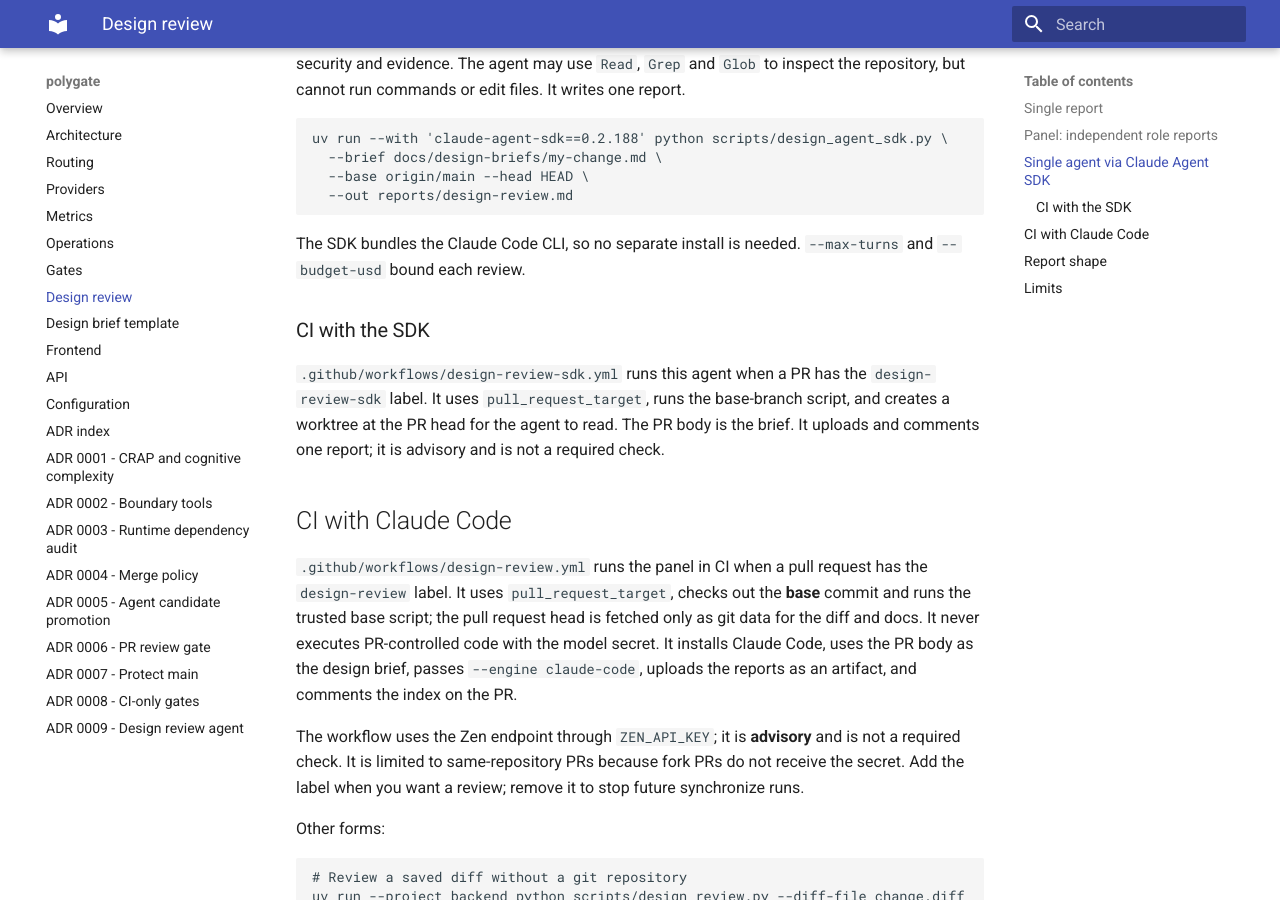
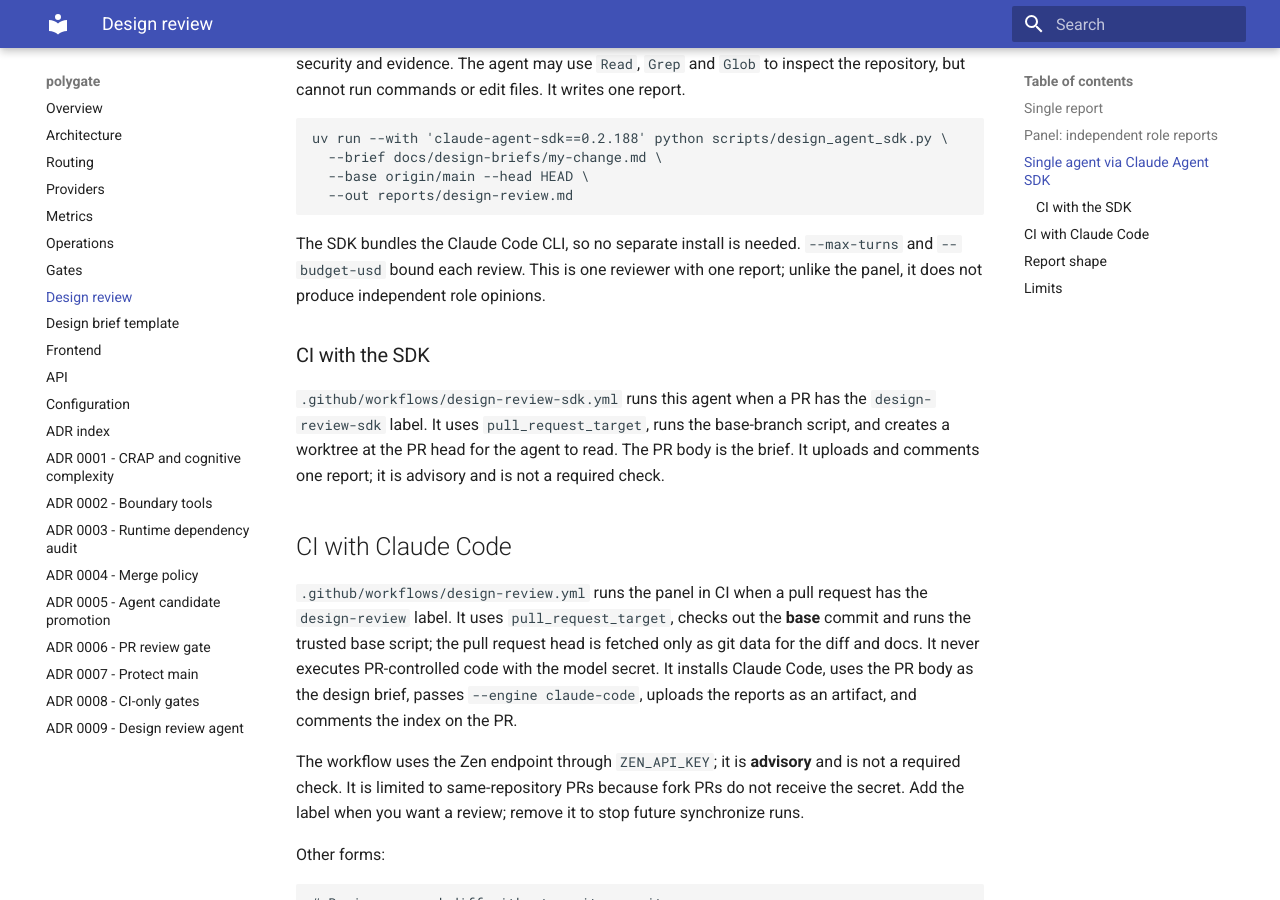
Before and after one commit to Zephyr236/polygate, an MkDocs documentation site: the page built from docs/design-review.md, in a window 1280 px wide and 900 px high, scrolled down 1262 px. Built offline with MkDocs 1.6.1 and Material for MkDocs 9.7.7, drawn with Linux system fonts in a browser that asks for light colours.

Commit message:
docs: clarify the SDK agent is one reviewer
Co-Authored-By: Claude Code <noreply@anthropic.com>

````diff
--- a/docs/design-review.md
+++ b/docs/design-review.md
@@ -63,7 +63,8 @@ uv run --with 'claude-agent-sdk==0.2.188' python scripts/design_agent_sdk.py \
 ```
 
 The SDK bundles the Claude Code CLI, so no separate install is needed. `--max-turns` and
-`--budget-usd` bound each review.
+`--budget-usd` bound each review. This is one reviewer with one report; unlike the panel, it does
+not produce independent role opinions.
 
 ### CI with the SDK
 
````
